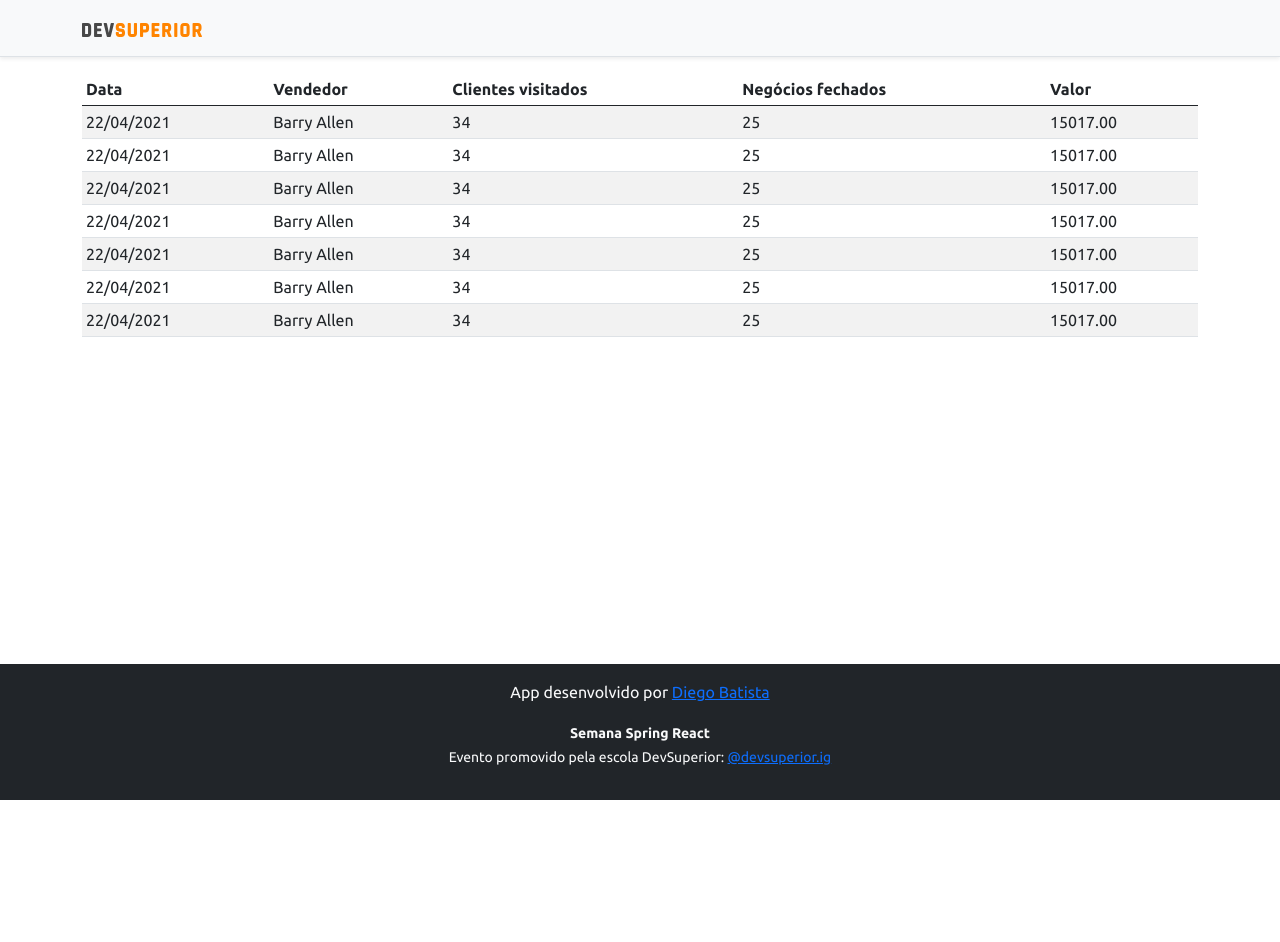
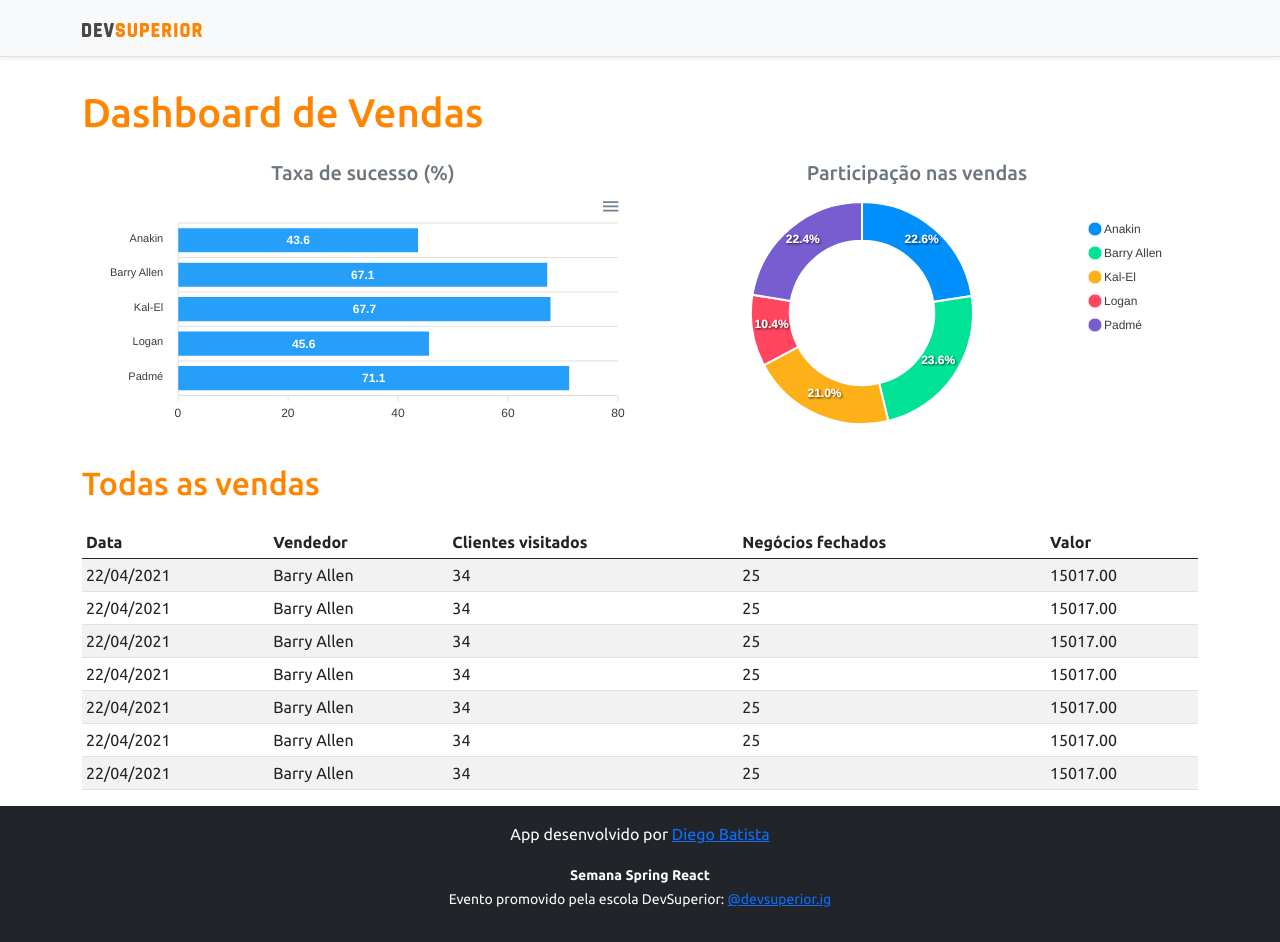
Before and after one commit to fogeid/dsvendas, a React (Create React App) app in the folder frontend/: page / in a window 1280 px wide. Before the commit the page ends 800 px from the top, so only its background shows below. Built offline with nearby package versions, Linux system fonts and the light colour scheme.

Commit message:
feat: add static charts

```diff
--- a/frontend/package.json
+++ b/frontend/package.json
@@ -10,8 +10,10 @@
     "@types/node": "^12.0.0",
     "@types/react": "^17.0.0",
     "@types/react-dom": "^17.0.0",
+    "apexcharts": "^3.26.2",
     "bootstrap": "^5.0.0",
     "react": "^17.0.2",
+    "react-apexcharts": "^1.3.9",
     "react-dom": "^17.0.2",
     "react-scripts": "4.0.3",
     "typescript": "^4.1.2",
--- a/frontend/src/App.tsx
+++ b/frontend/src/App.tsx
@@ -1,4 +1,6 @@
 import NavBar from "./components/NavBar";
+import BarChart from "./components/BarChart";
+import DonutChart from "./components/DonutChart";
 import DataTable from "./components/DataTable";
 import Footer from "./components/Footer";
 
@@ -7,7 +9,25 @@
     <>
       <NavBar />
       <div className="container">
-        <DataTable />
+        <h1 className="text-primary py-3">Dashboard de Vendas</h1>
+        <div className="row px-3">
+          <div className="col-sm-6">
+            <h5 className="text-center text-secondary">Taxa de sucesso (%)</h5>
+            <BarChart />
+          </div>
+          <div className="col-sm-6">
+            <h5 className="text-center text-secondary">
+              Participação nas vendas
+            </h5>
+            <DonutChart />
+          </div>
+        </div>
+        <div className="row">
+          <div className="col-sm-12">
+            <h2 className="text-primary py-3">Todas as vendas</h2>
+            <DataTable />
+          </div>
+        </div>
       </div>
       <Footer />
     </>
--- /dev/null
+++ b/frontend/src/components/BarChart/index.tsx
@@ -0,0 +1,34 @@
+import Chart from 'react-apexcharts';
+
+function BarChart() {
+  const options = {
+    plotOptions: {
+      bar: {
+        horizontal: true,
+      },
+    },
+  };
+
+  const mockData = {
+    labels: {
+      categories: ["Anakin", "Barry Allen", "Kal-El", "Logan", "Padmé"],
+    },
+    series: [
+      {
+        name: "% Sucesso",
+        data: [43.6, 67.1, 67.7, 45.6, 71.1],
+      },
+    ],
+  };
+
+  return (
+    <Chart
+      options={{...options, xaxis: mockData.labels}}
+      series={mockData.series}
+      type="bar"
+      height="240"
+    />
+  );
+}
+
+export default BarChart;
--- /dev/null
+++ b/frontend/src/components/DonutChart/index.tsx
@@ -0,0 +1,25 @@
+import Chart from 'react-apexcharts';
+
+function DonutChart() {
+  const mockData = {
+    series: [477138, 499928, 444867, 220426, 473088],
+    labels: ["Anakin", "Barry Allen", "Kal-El", "Logan", "Padmé"],
+  };
+
+  const options = {
+    legend: {
+      show: true,
+    },
+  };
+
+  return (
+    <Chart
+      options={{...options, labels: mockData.labels}}
+      series={mockData.series}
+      type="donut"
+      height="240"
+    />
+  );
+}
+
+export default DonutChart;
```
Also changed, not shown: 1 other file (tests, documents, lock files or other folders).
